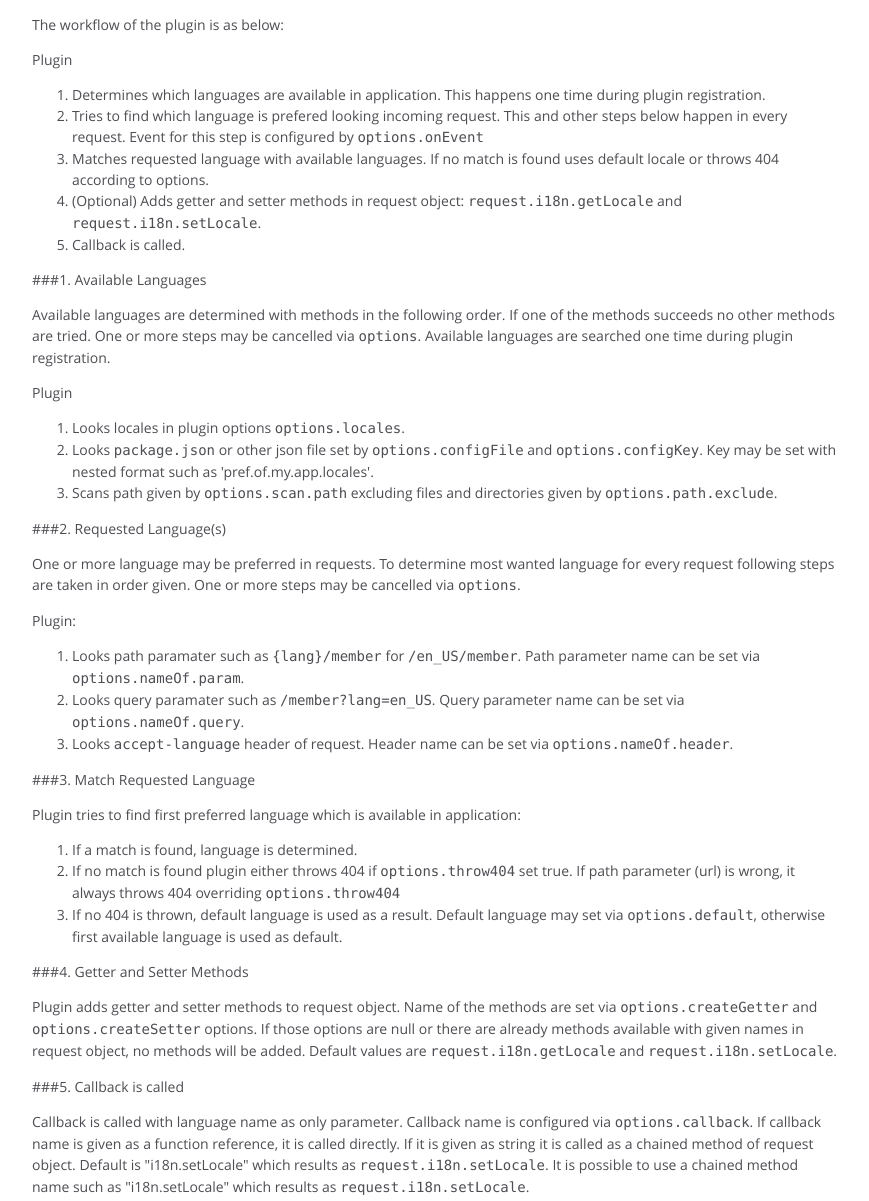
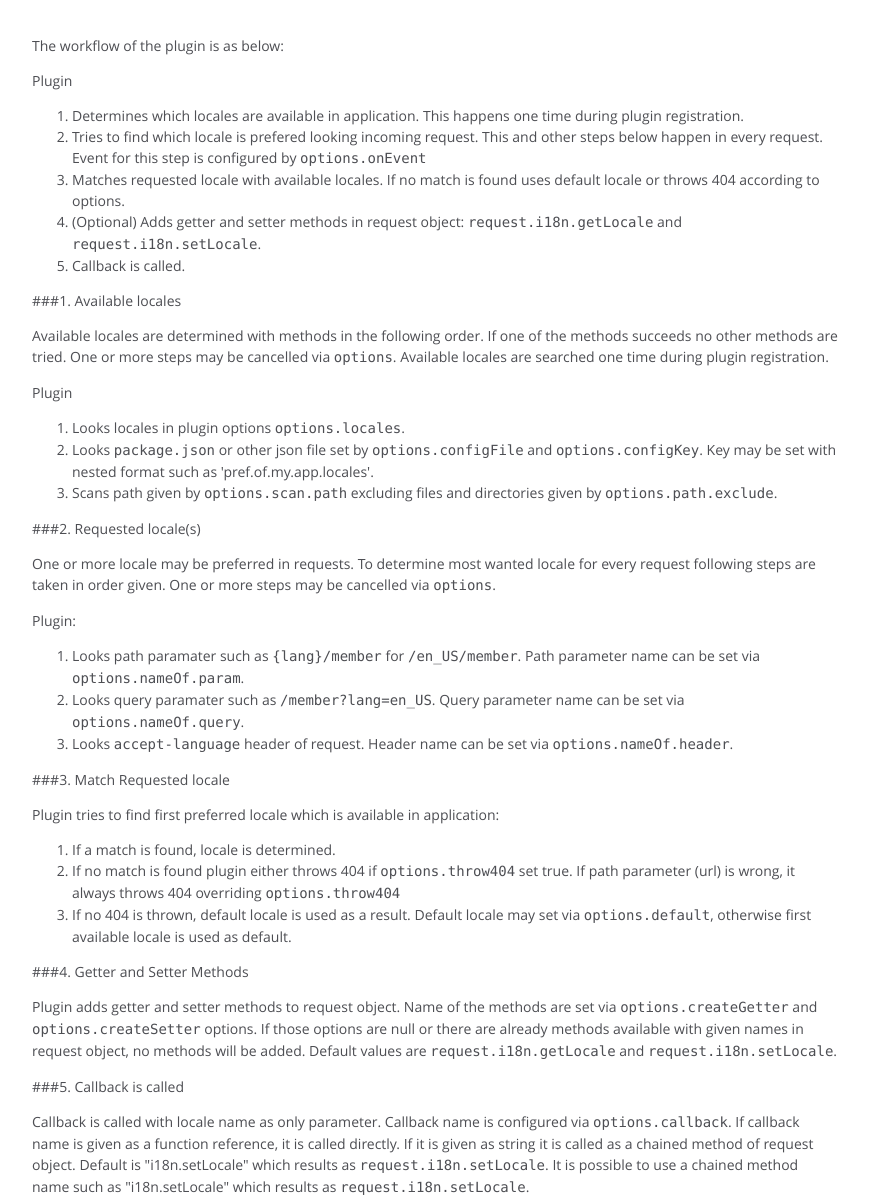
Before and after one commit to ozum/hapi-locale, a website: page doc/index.html in a window 1280 px wide. Shown: the part 1245-2446 px from the top of the page, without its empty margins (0-869 px from the left). Drawn offline with Linux system fonts and the light colour scheme.

Commit message:
Doc update

```diff
--- a/doc/index.html
+++ b/doc/index.html
@@ -44,8 +44,8 @@
 
     <section>
         <article><h1>hapi-locale</h1><p>Hapi.js plugin for helping to determine requested locale using configuration. It is used by hapi18n plugin.</p>
-<p><strong>This module is in alpha version. Incompatible changes may happen in future versions.</strong></p>
-<h1>Description</h1><p>This plugin determines which language you should serve to incoming request by looking several criteria of the request. Every aspect of the plugin can be configured with options. Sensible defaults are tried to be provided.</p>
+<p><strong>This module is in alpha version. Incompatible changes may happen in future versions. Providing options explicitly and not using default values may be a wise choice</strong></p>
+<h1>Description</h1><p>This plugin determines which locale you should serve to incoming request by looking several criteria of the request. Every aspect of the plugin can be configured with options. Sensible defaults are tried to be provided.</p>
 <h1>Synopsis</h1><p>Create server</p>
 <pre class="prettyprint source"><code>...
 var plugins = ['hapi-locale']
@@ -56,46 +56,46 @@ server.register(plugins, function (err) {
         console.log('Server started at: ' + server.info.uri);
     });
 });</code></pre><p>In handlers:</p>
-<pre class="prettyprint source"><code>var locale = request.i18n.getLocale();</code></pre><h1>WHY</h1><p>It is easy to determine language in hapi.js. So why is this plugin wirtten? We construct hapi applications from modules and most of them deal with i18n or i18n related stuff. We are tired of writing repetitive code for every application and some modules and decided to export this functionality as a hapi plugin.</p>
+<pre class="prettyprint source"><code>var locale = request.i18n.getLocale();</code></pre><h1>WHY</h1><p>It is easy to determine locale in hapi.js. So why is this plugin wirtten? We construct hapi applications from modules and most of them deal with i18n or i18n related stuff. We are tired of writing repetitive code for every application and some modules and decided to export this functionality as a hapi plugin.</p>
 <p>Also we make it tested and documented.</p>
 <h1>Options</h1><p>Please see all options below in hapiLocale~PluginOptions in API section </p>
 <h1>How it works</h1><p>The workflow of the plugin is as below:</p>
 <p>Plugin</p>
 <ol>
-<li>Determines which languages are available in application. This happens one time during plugin registration.</li>
-<li>Tries to find which language is prefered looking incoming request. This and other steps below happen in every request. Event for this step is configured by <code>options.onEvent</code> </li>
-<li>Matches requested language with available languages. If no match is found uses default locale or throws 404 according to options. </li>
+<li>Determines which locales are available in application. This happens one time during plugin registration.</li>
+<li>Tries to find which locale is prefered looking incoming request. This and other steps below happen in every request. Event for this step is configured by <code>options.onEvent</code> </li>
+<li>Matches requested locale with available locales. If no match is found uses default locale or throws 404 according to options. </li>
 <li>(Optional) Adds getter and setter methods in request object: <code>request.i18n.getLocale</code> and <code>request.i18n.setLocale</code>.</li>
 <li>Callback is called.</li>
 </ol>
-<p>###1. Available Languages</p>
-<p>Available languages are determined with methods in the following order. If one of the methods succeeds no other methods are tried. One or more steps may be cancelled via <code>options</code>. Available languages are searched one time during plugin registration.</p>
+<p>###1. Available locales</p>
+<p>Available locales are determined with methods in the following order. If one of the methods succeeds no other methods are tried. One or more steps may be cancelled via <code>options</code>. Available locales are searched one time during plugin registration.</p>
 <p>Plugin</p>
 <ol>
 <li>Looks locales in plugin options <code>options.locales</code>.</li>
 <li>Looks <code>package.json</code> or other json file set by <code>options.configFile</code> and <code>options.configKey</code>. Key may be set with nested format such as 'pref.of.my.app.locales'.</li>
 <li>Scans path given by <code>options.scan.path</code> excluding files and directories given by <code>options.path.exclude</code>.</li>
 </ol>
-<p>###2. Requested Language(s)</p>
-<p>One or more language may be preferred in requests. To determine most wanted language for every request following steps are taken in order given. One or more steps may be cancelled via <code>options</code>.</p>
+<p>###2. Requested locale(s)</p>
+<p>One or more locale may be preferred in requests. To determine most wanted locale for every request following steps are taken in order given. One or more steps may be cancelled via <code>options</code>.</p>
 <p>Plugin:</p>
 <ol>
 <li>Looks path paramater such as <code>{lang}/member</code> for <code>/en_US/member</code>. Path parameter name can be set via <code>options.nameOf.param</code>.</li>
 <li>Looks query paramater such as <code>/member?lang=en_US</code>. Query parameter name can be set via <code>options.nameOf.query</code>.</li>
 <li>Looks <code>accept-language</code> header of request. Header name can be set via <code>options.nameOf.header</code>.</li>
 </ol>
-<p>###3. Match Requested Language</p>
-<p>Plugin tries to find first preferred language which is available in application:</p>
+<p>###3. Match Requested locale</p>
+<p>Plugin tries to find first preferred locale which is available in application:</p>
 <ol>
-<li>If a match is found, language is determined.</li>
+<li>If a match is found, locale is determined.</li>
 <li>If no match is found plugin either throws 404 if <code>options.throw404</code> set true. If path parameter (url) is wrong, it always throws 404 overriding <code>options.throw404</code></li>
-<li>If no 404 is thrown, default language is used as a result. Default language may set via <code>options.default</code>, otherwise first available language is used as default.</li>
+<li>If no 404 is thrown, default locale is used as a result. Default locale may set via <code>options.default</code>, otherwise first available locale is used as default.</li>
 </ol>
 <p>###4. Getter and Setter Methods</p>
 <p>Plugin adds getter and setter methods to request object. Name of the methods are set via <code>options.createGetter</code> and <code>options.createSetter</code> options. If those options are null or there are already methods available with given names in request object, no methods will be added. Default values are <code>request.i18n.getLocale</code> and <code>request.i18n.setLocale</code>.</p>
 <p>###5. Callback is called</p>
-<p>Callback is called with language name as only parameter. Callback name is configured via <code>options.callback</code>. If callback name is given as a function reference, it is called directly. If it is given as string it is called as a chained method of request object. Default is &quot;i18n.setLocale&quot; which results as <code>request.i18n.setLocale</code>. It is possible to use a chained method name such as &quot;i18n.setLocale&quot; which results as <code>request.i18n.setLocale</code>.</p>
-<h1>Event Times</h1><p>Available languages are determined one time during server start plugin registration. Per request operations happens on event set by <code>options.onEvent</code>.</p>
+<p>Callback is called with locale name as only parameter. Callback name is configured via <code>options.callback</code>. If callback name is given as a function reference, it is called directly. If it is given as string it is called as a chained method of request object. Default is &quot;i18n.setLocale&quot; which results as <code>request.i18n.setLocale</code>. It is possible to use a chained method name such as &quot;i18n.setLocale&quot; which results as <code>request.i18n.setLocale</code>.</p>
+<h1>Event Times</h1><p>Available locales are determined one time during server start plugin registration. Per request operations happens on event set by <code>options.onEvent</code>.</p>
 <h1>Examples</h1><h3>Use with default options:</h3><pre class="prettyprint source"><code>var server  = new hapi.Server(),
     path    = require('path');
 
@@ -208,7 +208,7 @@ server.register(plugins, function (err) {
 <br class="clear">
 
 <footer>
-    Documentation generated by <a href="https://github.com/jsdoc3/jsdoc">JSDoc 3.3.3</a> on Wed Oct 07 2015 10:04:56 GMT+0300 (EEST)
+    Documentation generated by <a href="https://github.com/jsdoc3/jsdoc">JSDoc 3.3.3</a> on Wed Oct 07 2015 10:18:16 GMT+0300 (EEST)
 </footer>
 
 <script> prettyPrint(); </script>
```
Also changed, not shown: doc/index.js.html (+1 -1 lines), doc/module-hapiLocale.html (+1 -1 lines), README-JSDOC.md, README.md.
